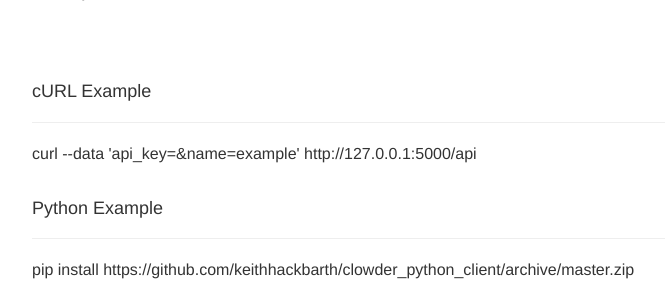
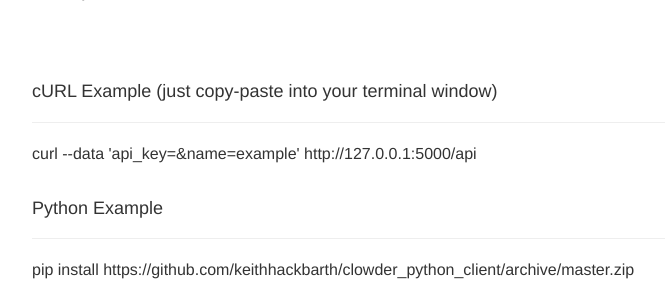
Before and after one commit to keithhackbarth/clowder_server, a Django app: page /dashboard in a window 1280 px wide. Shown: the part 146-446 px from the top of the page, without its empty margins (78-743 px from the left). Run offline with Django 3.2, Linux system fonts and the light colour scheme; the visitor is signed in with stand-in values (Sample User, id 1); data that the repository does not hold is empty; some libraries are stand-ins or nearby versions.

Commit message:
Improve wording for curl example

```diff
--- a/clowder_server/templates/dashboard.html
+++ b/clowder_server/templates/dashboard.html
@@ -52,7 +52,7 @@
             API Key: <b>{{user.public_key}}</b>
             <br><br><br><br>
 
-            <h4>cURL Example</h4>
+            <h4>cURL Example (just copy-paste into your terminal window)</h4>
             <hr>
             curl --data 'api_key={{user.public_key}}&name=example' http://127.0.0.1:5000/api
             <br><br>
```
